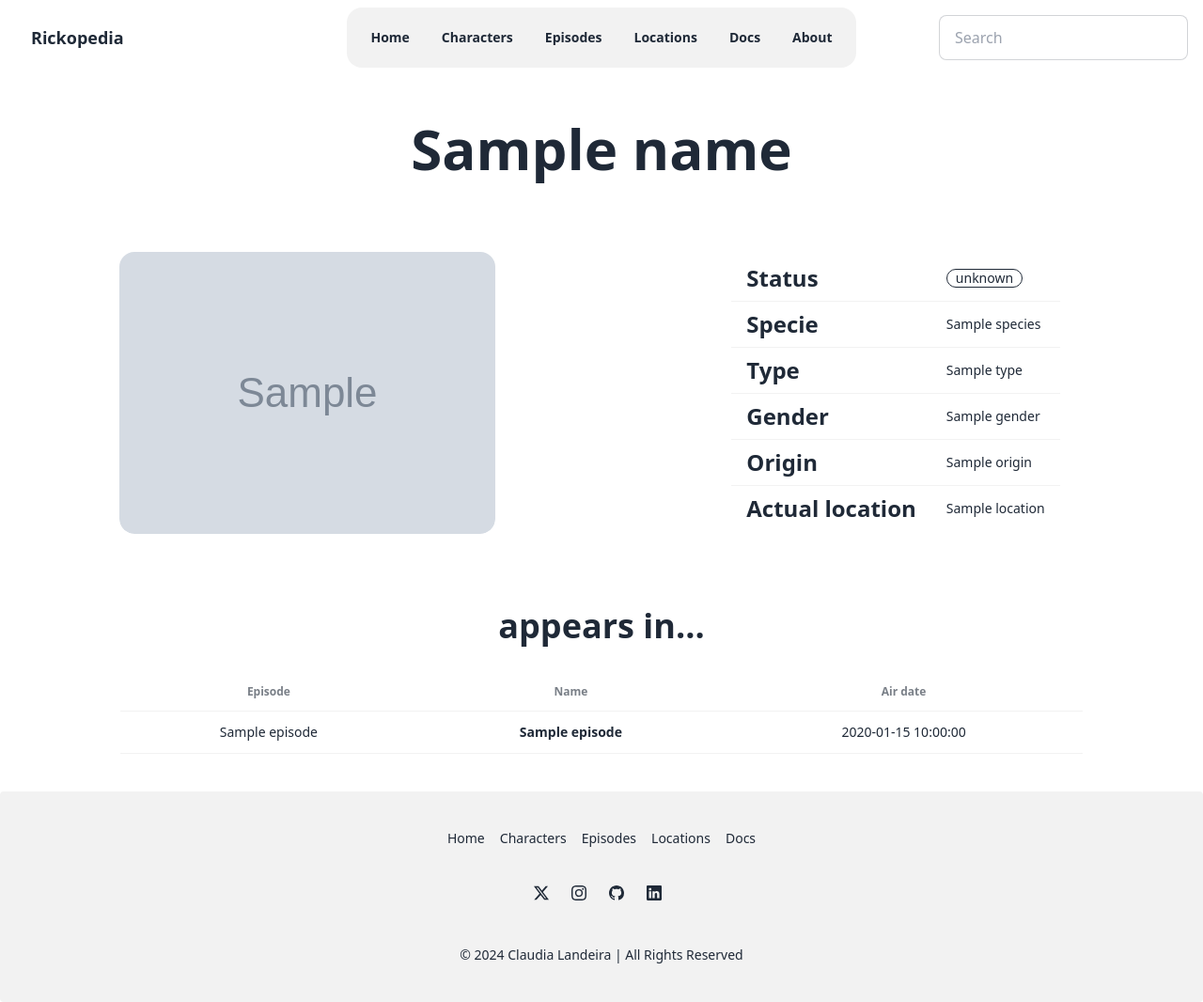
After one commit to claudialandeirav/Rickopedia, a Python web app: template web/templates/character.html in a window 1280 px wide. The commit adds this page. Shown: the whole page at 94% size. Run offline with Jinja, Linux system fonts and the light colour scheme; the template is opened without the code that fills it: most values are stand-ins (such as "Sample title", 1, 10 or a date in 2020); grey boxes marked "Sample" are stand-in pictures; some libraries are stand-ins or nearby versions.

Commit message:
F0008 B0005 personaje (#47)
* Interfaz individual de personaje

* Información básica personaje individual

* F0008 - B0005 Personaje

```diff
--- /dev/null
+++ b/web/templates/character.html
@@ -0,0 +1,97 @@
+<!DOCTYPE html>
+<html data-theme="light" lang="es">
+
+{% include 'global/header.html' %}
+
+<body>
+    {% include 'global/menu.html' %}
+
+    <div class="rounded-box flex grow flex-col px-6 pb-8 pt-12 text-center">
+        <div class="font-title text-6xl font-black leading-none">{{ name }}</div>
+        <div class="h-1/6"></div>
+    </div>
+
+    <div class="flex grow flex-col px-6 pb-8 pt-12">
+        <div class="grid grid-cols-2 gap-5 justify-items-center">
+            <div class="card max-width="300px" max-height="300px" col bg-base-100 shadow-xl">
+                <figure><img class="rounded-box" src="{{ image }}" alt="{{ name }}" /></figure>
+            </div>
+            <div class="overflow-x-auto col flex justify-center items-center">
+                <table class="table">
+                    <tbody>
+                        <tr class="text-left">
+                            <th class="font-title text-2xl font-black leading-none">Status</th>
+                            <td class="text-1xl mx-auto font-sans font-light">
+                                {% if status == 'Alive' %}
+                                <div class="badge badge-success badge-outline">{{ status }}</div>
+                                {% endif %}
+                                {% if status == 'Dead' %}
+                                <div class="badge badge-error badge-outline">{{ status }}</div>
+                                {% endif %}
+                                {% if status == 'unknown' %}
+                                <div class="badge badge-outline">{{ status }}</div>
+                                {% endif %}
+                            </td>
+                        </tr>
+                        <tr class="text-left">
+                            <th class="font-title text-2xl font-black leading-none">Specie</th>
+                            <td class="text-1xl mx-auto font-sans font-light">{{ species }}</td>
+                        </tr>
+                        {% if type %}
+                        <tr class="text-left">
+                            <th class="font-title text-2xl font-black leading-none">Type</th>
+                            <td class="text-1xl mx-auto font-sans font-light">{{ type }}</td>
+                        </tr>
+                        {% endif %}
+                        <tr class="text-left">
+                            <th class="font-title text-2xl font-black leading-none">Gender</th>
+                            <td class="text-1xl mx-auto font-sans font-light">{{ gender }}</td>
+                        </tr>
+                        <tr class="text-left">
+                            <th class="font-title text-2xl font-black leading-none">Origin</th>
+                            <td class="text-1xl mx-auto font-sans font-light">{{ origin['name'] }}</td>
+                        </tr>
+                        <tr class="text-left">
+                            <th class="font-title text-2xl font-black leading-none">Actual location</th>
+                            <td class="text-1xl mx-auto font-sans font-light">{{ location['name'] }}</td>
+                        </tr>
+                    </tbody>
+                </table>
+            </div>
+        </div>
+    </div>
+
+    <div class="h-1/6"></div>
+
+    <div class="rounded-box flex grow flex-col px-6 pb-8 pt-12 text-center">
+        <div class="font-title text-4xl font-black leading-none">appears in...</div>
+        <div class="h-1/6"></div>
+    </div>
+    <div class="h-1/6"></div>
+
+    <div class="overflow-x-auto flex justify-center items-center pb-10">
+        <table class="table w-4/5">
+            <thead>
+                <tr class="text-center">
+                    <th>Episode</th>
+                    <th>Name</th>
+                    <th>Air date</th>
+                </tr>
+            </thead>
+            <tbody>
+                {% for episode in episodes %}
+                <tr class="text-center hover:bg-gray-100 cursor-pointer" onclick="window.location.href='{{ url_for( 'episode' , id=episode['id'] ) }}';">
+                    <td> {{ episode['episode'] }} </td>
+                    <td> <div class="font-bold text-center">{{ episode['name'] }}</div> </td>
+                    <td> {{ episode['air_date'] }} </td>
+                </tr>
+                {% endfor %}
+            </tbody>
+        </table>
+    </div>
+
+    <div class="h-1/6"></div>
+
+    {% include 'global/footer.html' %}
+</body>
+</html>
--- a/web/templates/characters.html
+++ b/web/templates/characters.html
@@ -27,7 +27,7 @@
             </thead>
             <tbody>
                 {% for character in characters %}
-                <tr class="text-center hover:bg-gray-100 cursor-pointer">
+                <tr class="text-center hover:bg-gray-100 cursor-pointer" onclick="window.location.href='{{ url_for( 'character' , id=character['id'] ) }}';">
                     <td>
                         <div class="flex items-center text-center gap-4">
                             <div class="avatar">
```
Also changed, not shown: web/__init__.py (+24 -0 lines), web/backend/Character.py (+17 -5 lines), web/backend/Episode.py (+12 -0 lines).
